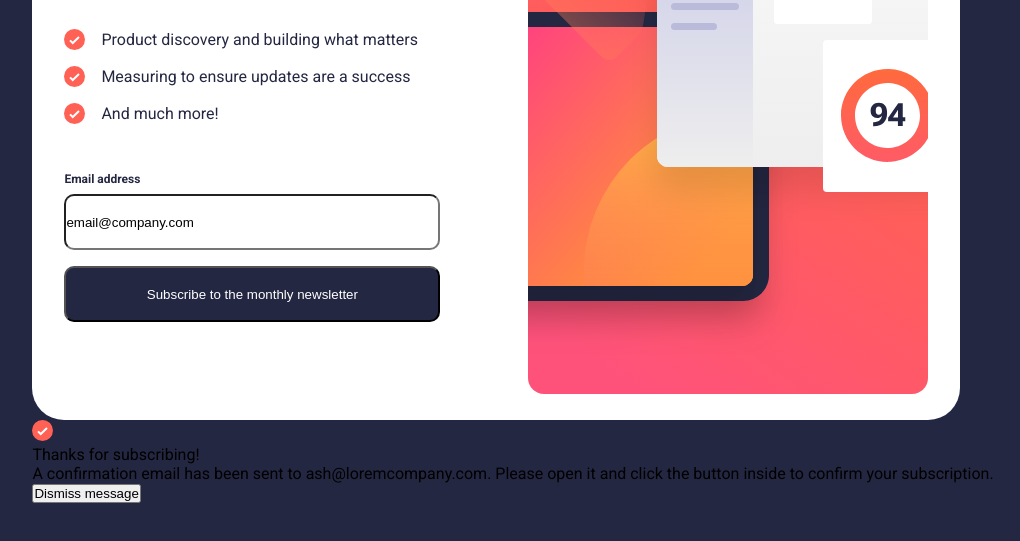
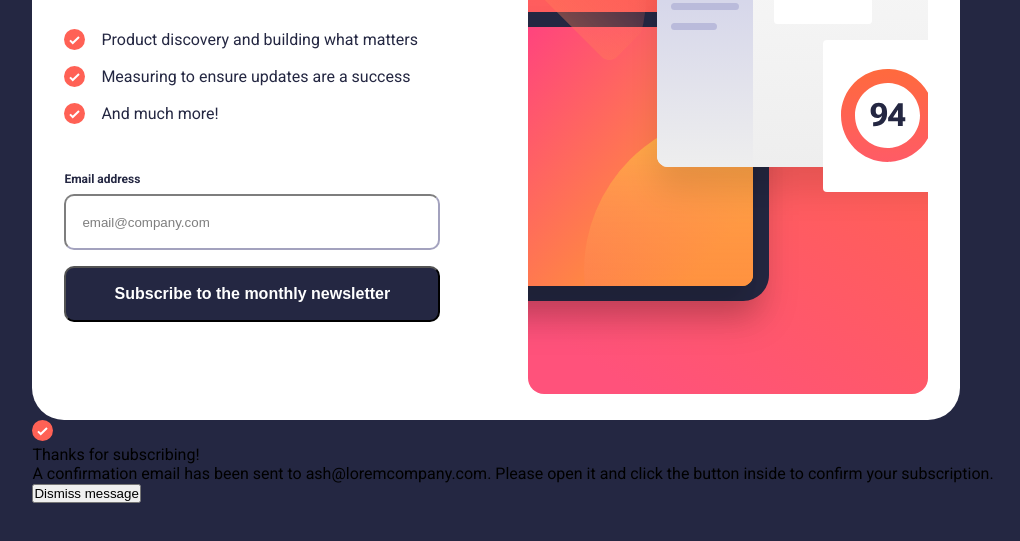
Before and after one commit to coco390/newsletter-sign-up-with-success-message-main, a plain HTML site: page index.html in a window 1280 px wide. Shown: the part 259-800 px from the top of the page, without its empty margins (127-1147 px from the left). Drawn offline with Linux system fonts and the light colour scheme.

Commit message:
Updating CSS and starting JS

```diff
--- a/index.html
+++ b/index.html
@@ -46,7 +46,7 @@
     </div>
   </div>
   <!-- Success message start -->
-       <div>
+       <div class="success-card">
         <img src="./assets/images/icon-list.svg" alt="checkmark">
         <p>Thanks for subscribing!</p>
         <p>A confirmation email has been sent to <span>ash@loremcompany.com</span>.
@@ -56,7 +56,7 @@
   <!-- Success message end -->
 </form>
 
-
+<script src="./index.js"></script>
 
 </body>
 </html>
--- a/style.css
+++ b/style.css
@@ -29,6 +29,8 @@ input{
     background-color: #242742;
     color: white;
     border-radius: 10px;
+    font-size: 16px;
+    font-weight: 700;
 }
 
 label {
@@ -96,3 +98,11 @@ label {
     width: 21px;
     height: 21px;
 }
+
+#email{
+    border-color: #19182B;
+    opacity: 0.5;
+    text-indent: 1rem;
+}
+
+/*Success Message Style*/
```
Also changed, not shown: index.js (added).
